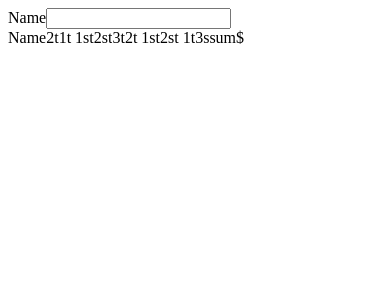
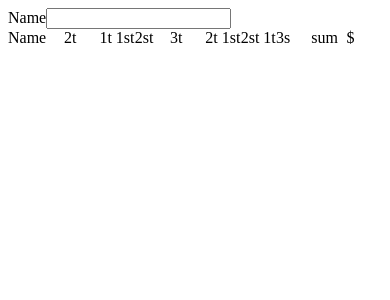
Before and after one commit to juanccastillog/continental-scores-ui, a React app: page / in a window 390 px wide. Shown: the top 300 px of the page. Built offline with nearby package versions, Linux system fonts and the light colour scheme.

Commit message:
responsive width

```diff
--- a/src/index.less
+++ b/src/index.less
@@ -1,26 +1,37 @@
 .table {
   display: flex;
   flex-direction: row;
-  max-width: 600px;
 }
 
 .playerscolumn {
   list-style-type: none;
-  max-width: 15%;
+  width: 15%;
   display: flex;
   flex-direction: column;
   padding-inline-start: 0px;
 }
 
 .dealscontainer {
+  width: 85%;
   display: flex;
   flex-direction: row;
 }
 
 .dealcolumn {
-  display: inline-flex;
+  width: 11.11%;
+  display: flex;
   list-style-type: none;
   flex-direction: column;
+  .dealheader {
+    display: flex;
+  }
+  li {
+    display : flex;
+    input {
+      display: flex;
+      max-width: 75%;
+    }
+  }
 }
 
 .truncated {
@@ -42,19 +53,8 @@
   .truncated();
 }
 
-.scorerow {
-  flex-grow: 1;
-  display: flex;
-}
-
 .playername {
   white-space: nowrap;
   overflow: hidden;
   text-overflow: ellipsis;
 }
-
-.scoreitem{
-  flex-basis: 8%;
-  overflow: hidden;
-  text-overflow: ellipsis;
-}
```
